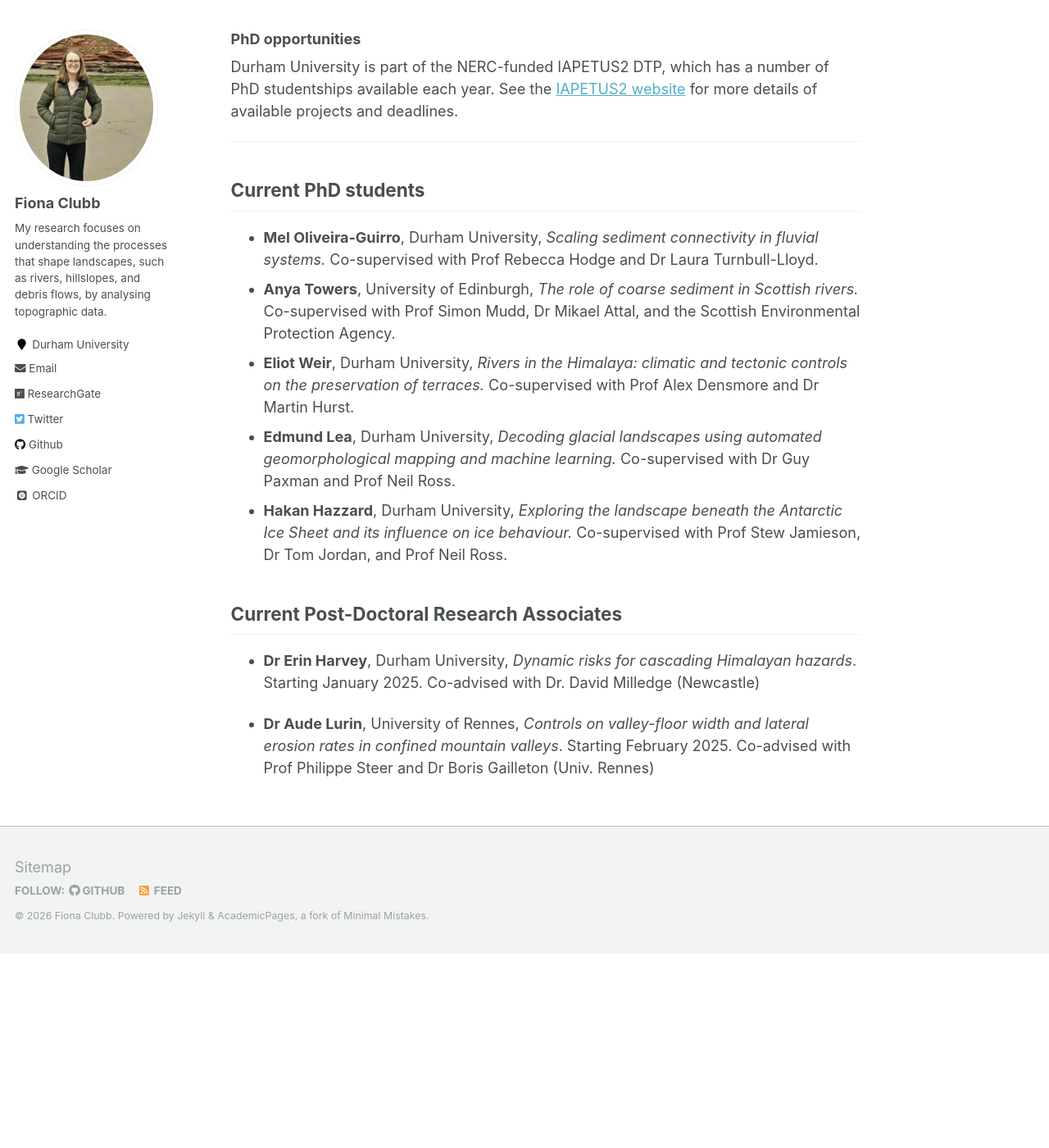
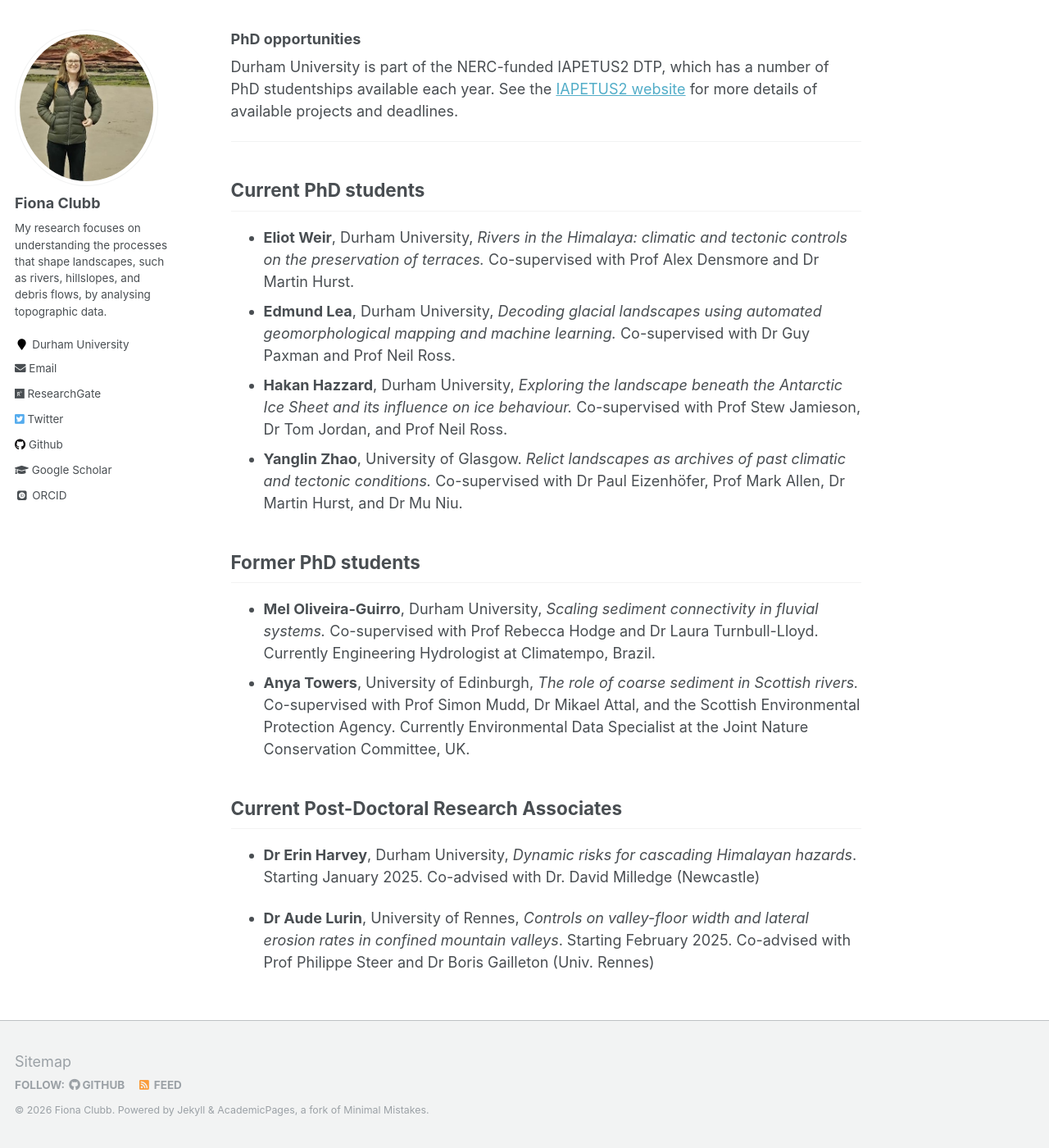
Before and after one commit to fclubb/fclubb.github.io, a Jekyll site: the page built from _pages/about.md, in a window 1280 px wide and 1400 px high, scrolled down 1550 px. Shown: the whole window at 82% size. Built offline with Jekyll 4.4.1, drawn with Linux system fonts in a browser that asks for light colours; some web fonts are replaced; before the commit the page ends 2713 px from its top, so only the background shows below that.

Commit message:
Updating phd student details

```diff
--- a/_pages/about.md
+++ b/_pages/about.md
@@ -41,11 +41,15 @@ Durham University is part of the NERC-funded IAPETUS2 DTP, which has a number of
 ---
 ## Current PhD students
 
-* **Mel Oliveira-Guirro**, Durham University, _Scaling sediment connectivity in fluvial systems._ Co-supervised with Prof Rebecca Hodge and Dr Laura Turnbull-Lloyd.
-* **Anya Towers**, University of Edinburgh, _The role of coarse sediment in Scottish rivers._ Co-supervised with Prof Simon Mudd, Dr Mikael Attal, and the Scottish Environmental Protection Agency.
 * **Eliot Weir**, Durham University, _Rivers in the Himalaya: climatic and tectonic controls on the preservation of  terraces._ Co-supervised with Prof Alex Densmore and Dr Martin Hurst.
 * **Edmund Lea**, Durham University, _Decoding glacial landscapes using automated geomorphological mapping and machine learning._ Co-supervised with Dr Guy Paxman and Prof Neil Ross.
 * **Hakan Hazzard**, Durham University, _Exploring the landscape beneath the Antarctic Ice Sheet and its influence on ice behaviour._ Co-supervised with Prof Stew Jamieson, Dr Tom Jordan, and Prof Neil Ross.
+* **Yanglin Zhao**, University of Glasgow. _Relict landscapes as archives of past climatic and tectonic conditions._ Co-supervised with Dr Paul Eizenhöfer, Prof Mark Allen, Dr Martin Hurst, and Dr Mu Niu.
+
+## Former PhD students
+
+* **Mel Oliveira-Guirro**, Durham University, _Scaling sediment connectivity in fluvial systems._ Co-supervised with Prof Rebecca Hodge and Dr Laura Turnbull-Lloyd. Currently Engineering Hydrologist at Climatempo, Brazil.
+* **Anya Towers**, University of Edinburgh, _The role of coarse sediment in Scottish rivers._ Co-supervised with Prof Simon Mudd, Dr Mikael Attal, and the Scottish Environmental Protection Agency. Currently Environmental Data Specialist at the Joint Nature Conservation Committee, UK.
 
 ## Current Post-Doctoral Research Associates
 
```
